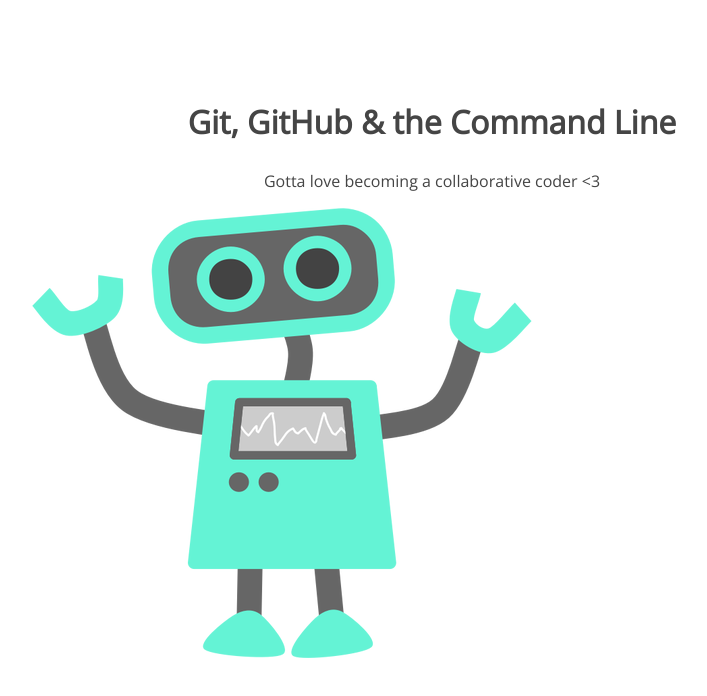
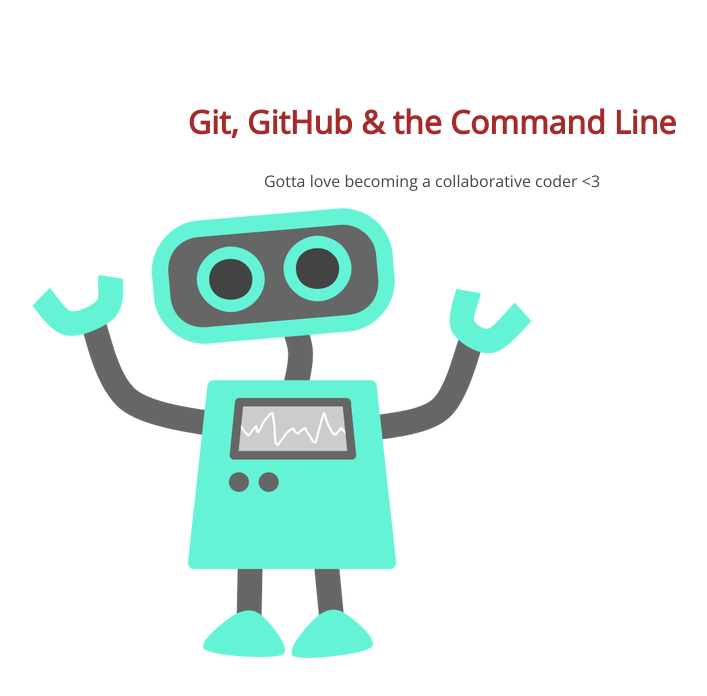
Before and after one commit to rachelfaystephens/105-project, a plain HTML site: page index.html in a window 1280 px wide. Shown: the whole page, without its empty margins (208-915 px from the left). Drawn offline with nearby package versions, Linux system fonts and the light colour scheme.

Commit message:
css header color change

```diff
--- a/css/style.css
+++ b/css/style.css
@@ -5,11 +5,12 @@
 section h1,
 section p {
 	text-align: center;
-	color: #454545;
+	color: #454545
 }
 section h1 {
 	font: 32px 'Open Sans';
 	font-weight: bold;
+	color: #A52A2A;
 }
 section p {
 	font: 16px 'Open Sans';
```
